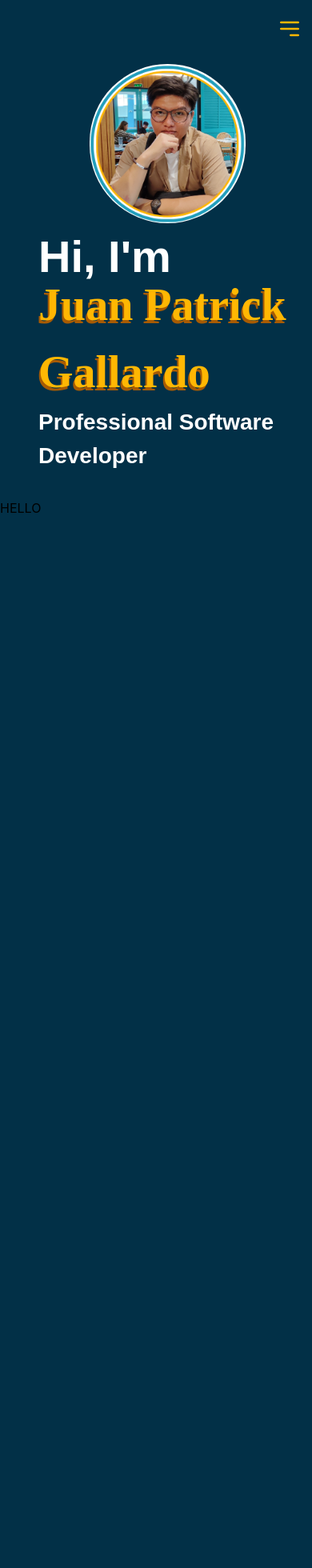
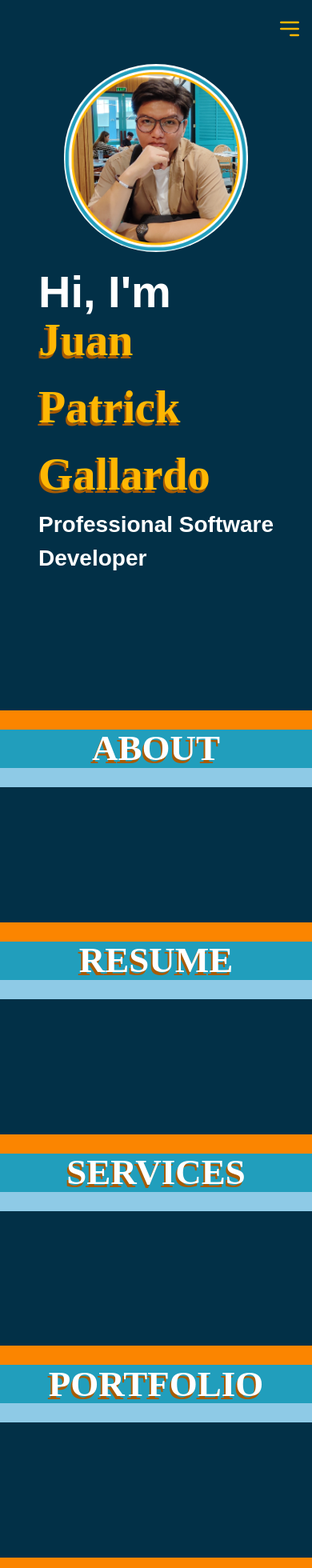
Before and after one commit to pat-gallardo/portfolio-website, a React (Create React App) app in the folder frontend/: page / in a window 390 px wide. Shown: the top 1960 px of the page at 80% size. Before the commit the page ends 844 px from the top, so only its background shows below. Built offline with nearby package versions, Linux system fonts and the light colour scheme.

Commit message:
Added linebreak for each tab and fix mobile responsiveness

```diff
--- a/frontend/src/App.css
+++ b/frontend/src/App.css
@@ -35,7 +35,7 @@ body {
 .color-blue {
   color: #219ebc;
 }
-.color-orange {
+.color-light-blue {
   color: #8ecae6;
 }
 .color-brown {
--- /dev/null
+++ b/frontend/src/components/about.tsx
@@ -0,0 +1,8 @@
+const About = () => {
+    return (
+        <>
+        </>
+    )
+}
+
+export default About;
--- a/frontend/src/components/dashboard.tsx
+++ b/frontend/src/components/dashboard.tsx
@@ -1,12 +1,19 @@
 import Navbar from "./navbar";
 import Intro from "./intro";
+import LineBreak from "./linebreak";
+import About from "./about";
 
 const Dashboard = () => {
     return (
         <div className="overflow-x-hidden">
           <Navbar />
           <Intro />
-          <p>HELLO</p>
+          <LineBreak setTitle="ABOUT"/>
+          <About />
+          <LineBreak setTitle="RESUME"/>
+          <LineBreak setTitle="SERVICES"/>
+          <LineBreak setTitle="PORTFOLIO"/>
+          <LineBreak setTitle="CONTACT"/>
         </div>
     )
 }
--- a/frontend/src/components/intro.tsx
+++ b/frontend/src/components/intro.tsx
@@ -1,14 +1,14 @@
 const Intro = () => {
     return (
         <>
-        <div className="flex flex-col-reverse sm:flex-row">
-            <div className="pl-12 pb-8 w-[100%] sm:pt-32 sm:pl-32 sm:w-[60%]">
+        <div className="flex flex-col-reverse sm:flex-row sm:pt-10 justify-between">
+            <div className="pl-12 sm:pt-32 sm:pl-20 pt-2">
                 <div className="text-white text-[56px] font-bold arimo mb-[-1.5rem]">Hi, I'm</div>
-                <div className="text-[#ffb703] text-[56px] font-bold montserrat w-[365px] drop-shadow-[-2px_4px_#a85b03]">Juan Patrick Gallardo</div>
+                <div className="w-[60%] sm:w-[100%] text-[#ffb703] text-[56px] font-bold montserrat w-[365px] drop-shadow-[-2px_4px_#a85b03]">Juan Patrick Gallardo</div>
                 <div className="text-white text-[28px] font-bold arimo">Professional Software Developer</div>
             </div>
-            <div className="sm:self-center sm:pt-0 pt-20">
-                <img className="rounded-full ml-28 w-[50%] sm:ml-0 sm:w-[100%]" src={require('../assets/front-photo.png')} alt="profile-photo"></img>
+            <div className="sm:self-center sm:pt-0 pt-20 ml-20 mr-20 sm:ml-5 sm:mr-5">
+                <img className="rounded-full sm:ml-0 sm:w-[100%] aspect-auto" src={require('../assets/front-photo.png')} alt="profile-photo"></img>
             </div>
         </div>
         </>
--- /dev/null
+++ b/frontend/src/components/linebreak.tsx
@@ -0,0 +1,39 @@
+import { useState, useEffect } from "react";
+
+interface LinebreakProps {
+    setTitle: string;
+  }
+
+
+const Linebreak: React.FC<LinebreakProps> = ({ setTitle }) => {
+    const [viewportHeight, setViewportHeight] = useState(window.innerHeight);
+
+    const updateHeight = () => {
+        setViewportHeight(window.innerHeight);
+      };
+
+    useEffect(() => {
+        // Add event listener to update height on resize
+        window.addEventListener('resize', updateHeight);
+
+        // Cleanup function to remove event listener
+        return () => {
+        window.removeEventListener('resize', updateHeight);
+        };
+    }, []);
+
+    let dynamicPaddingTop = (viewportHeight / 5)
+
+    return (
+        <>
+        <div className='flex flex-col justify-center ' style={{ paddingTop: `${dynamicPaddingTop}px` }}>
+            <div className="bg-[#fb8500] text-transparent">.</div>
+            <div className="w-full absolute text-center text-white text-[45px] font-bold montserrat drop-shadow-[-2px_4px_#a85b03]">{setTitle}</div>
+            <div className="bg-[#219ebc] p-3 text-transparent">.</div>
+            <div className="bg-[#8ecae6] text-transparent">.</div>
+        </div>
+        </>
+    )
+}
+
+export default Linebreak;
--- a/frontend/src/components/navbar.tsx
+++ b/frontend/src/components/navbar.tsx
@@ -7,9 +7,9 @@ import { useState } from "react"
 
 const menuItems = [
   { key:1 ,value: 'home', label: 'Home', link: '#', textFormat:"text-base text-white"},
-  { key:2 ,value: 'about', label: 'About Me', link: '#', textFormat:"text-base text-white"},
+  { key:2 ,value: 'about', label: 'About', link: '#', textFormat:"text-base text-white"},
   { key:3 ,value: 'services', label: 'Services', link: '#', textFormat:"text-base text-white"},
-  { key:4 ,value: 'portfolio', label: 'Portfolio', link: '#', textFormat:"text-base text-white"},
+  { key:4 ,value: 'portfolio', label: 'Projects', link: '#', textFormat:"text-base text-white"},
   { key:5 ,value: 'contact', label: 'Contact', link: '#', textFormat:"text-lg text-[#ffb703] font-bold",},
 ];
 
```
